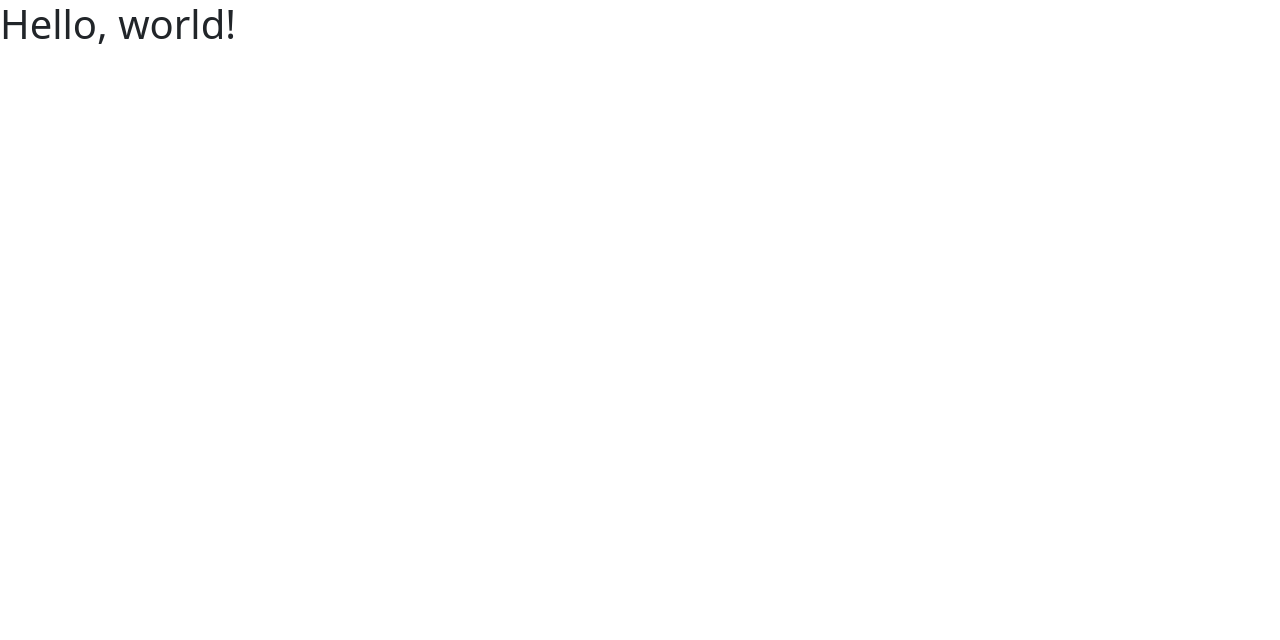
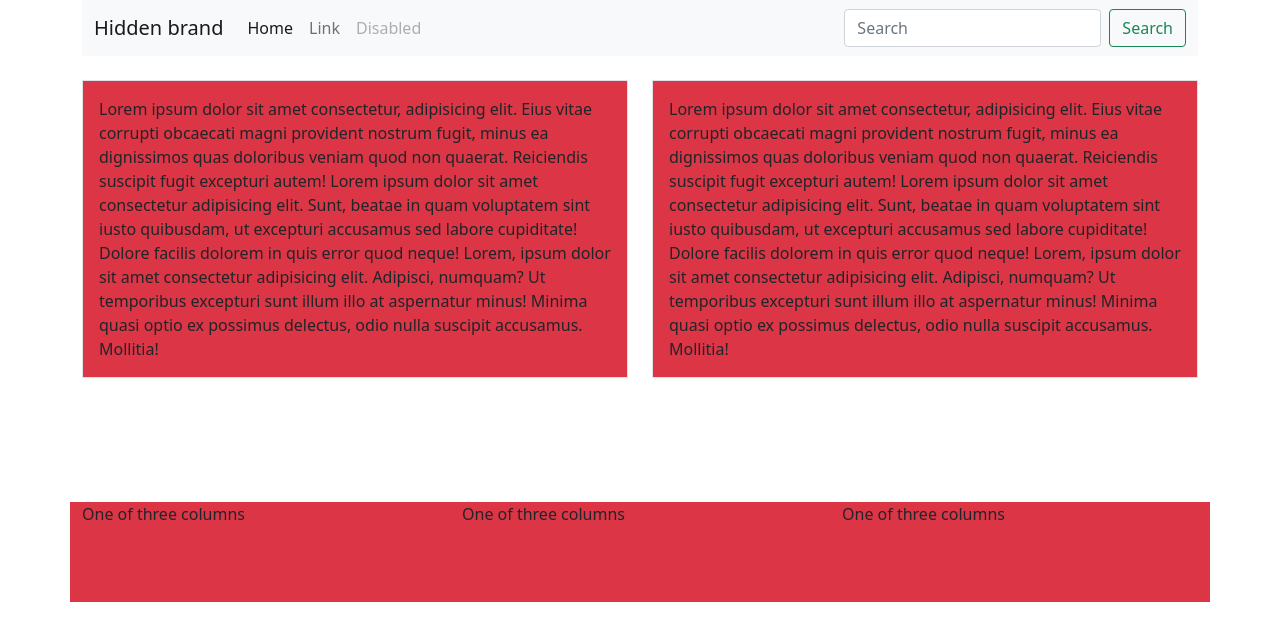
Before and after one commit to Tabspear/bootstrap-boilerplate, a plain HTML site: page html/index.html in a window 1280 px wide. Drawn offline with nearby package versions, Linux system fonts and the light colour scheme; files that its build step writes are made by us from their sources.

Commit message:
Day-four

```diff
--- a/css/style.css
+++ b/css/style.css
@@ -0,0 +1,8 @@
+html, body {
+    height: 100%;
+  }
+
+  .footer {
+      height: 100px;
+      margin-top: 100px;
+  }
--- a/html/index.html
+++ b/html/index.html
@@ -1,27 +1,129 @@
-<!doctype html>
+<!DOCTYPE html>
 <html lang="en">
   <head>
     <!-- Required meta tags -->
-    <meta charset="utf-8">
-    <meta name="viewport" content="width=device-width, initial-scale=1">
+    <meta charset="utf-8" />
+    <meta name="viewport" content="width=device-width, initial-scale=1" />
 
     <!-- Bootstrap CSS -->
-    <link href="https://cdn.jsdelivr.net/npm/bootstrap@5.1.3/dist/css/bootstrap.min.css" rel="stylesheet" integrity="sha384-1BmE4kWBq78iYhFldvKuhfTAU6auU8tT94WrHftjDbrCEXSU1oBoqyl2QvZ6jIW3" crossorigin="anonymous">
-    <link rel="stylesheet" href="./style.css">
+    <link
+      href="https://cdn.jsdelivr.net/npm/bootstrap@5.1.3/dist/css/bootstrap.min.css"
+      rel="stylesheet"
+      integrity="sha384-1BmE4kWBq78iYhFldvKuhfTAU6auU8tT94WrHftjDbrCEXSU1oBoqyl2QvZ6jIW3"
+      crossorigin="anonymous"
+    />
+    <link rel="stylesheet" href="../css/style.css" />
     <title>Hello, world!</title>
   </head>
   <body>
-    <h1>Hello, world!</h1>
-
     <!-- Optional JavaScript; choose one of the two! -->
 
     <!-- Option 1: Bootstrap Bundle with Popper -->
-    <script src="https://cdn.jsdelivr.net/npm/bootstrap@5.1.3/dist/js/bootstrap.bundle.min.js" integrity="sha384-ka7Sk0Gln4gmtz2MlQnikT1wXgYsOg+OMhuP+IlRH9sENBO0LRn5q+8nbTov4+1p" crossorigin="anonymous"></script>
+    <script
+      src="https://cdn.jsdelivr.net/npm/bootstrap@5.1.3/dist/js/bootstrap.bundle.min.js"
+      integrity="sha384-ka7Sk0Gln4gmtz2MlQnikT1wXgYsOg+OMhuP+IlRH9sENBO0LRn5q+8nbTov4+1p"
+      crossorigin="anonymous"
+    ></script>
 
     <!-- Option 2: Separate Popper and Bootstrap JS -->
     <!--
     <script src="https://cdn.jsdelivr.net/npm/@popperjs/core@2.10.2/dist/umd/popper.min.js" integrity="sha384-7+zCNj/IqJ95wo16oMtfsKbZ9ccEh31eOz1HGyDuCQ6wgnyJNSYdrPa03rtR1zdB" crossorigin="anonymous"></script>
     <script src="https://cdn.jsdelivr.net/npm/bootstrap@5.1.3/dist/js/bootstrap.min.js" integrity="sha384-QJHtvGhmr9XOIpI6YVutG+2QOK9T+ZnN4kzFN1RtK3zEFEIsxhlmWl5/YESvpZ13" crossorigin="anonymous"></script>
     -->
+    <div class="container">
+      <nav class="navbar navbar-expand-lg navbar-light bg-light">
+        <div class="container-fluid">
+          <button
+            class="navbar-toggler"
+            type="button"
+            data-bs-toggle="collapse"
+            data-bs-target="#navbarTogglerDemo01"
+            aria-controls="navbarTogglerDemo01"
+            aria-expanded="false"
+            aria-label="Toggle navigation"
+          >
+            <span class="navbar-toggler-icon"></span>
+          </button>
+          <div class="collapse navbar-collapse" id="navbarTogglerDemo01">
+            <a class="navbar-brand" href="#">Hidden brand</a>
+            <ul class="navbar-nav me-auto mb-2 mb-lg-0">
+              <li class="nav-item">
+                <a class="nav-link active" aria-current="page" href="#">Home</a>
+              </li>
+              <li class="nav-item">
+                <a class="nav-link" href="#">Link</a>
+              </li>
+              <li class="nav-item">
+                <a class="nav-link disabled">Disabled</a>
+              </li>
+            </ul>
+            <form class="d-flex">
+              <input
+                class="form-control me-2"
+                type="search"
+                placeholder="Search"
+                aria-label="Search"
+              />
+              <button class="btn btn-outline-success" type="submit">
+                Search
+              </button>
+            </form>
+          </div>
+        </div>
+      </nav>
+    </div>
+    <div class="container py-4">
+      <div class="row gy-5">
+        <div class="col-6">
+          <div class="p-3 border bg-danger h-100">
+            Lorem ipsum dolor sit amet consectetur, adipisicing elit. Eius vitae
+            corrupti obcaecati magni provident nostrum fugit, minus ea
+            dignissimos quas doloribus veniam quod non quaerat. Reiciendis
+            suscipit fugit excepturi autem! Lorem ipsum dolor sit amet
+            consectetur adipisicing elit. Sunt, beatae in quam voluptatem sint
+            iusto quibusdam, ut excepturi accusamus sed labore cupiditate!
+            Dolore facilis dolorem in quis error quod neque! Lorem, ipsum dolor
+            sit amet consectetur adipisicing elit. Adipisci, numquam? Ut
+            temporibus excepturi sunt illum illo at aspernatur minus! Minima
+            quasi optio ex possimus delectus, odio nulla suscipit accusamus.
+            Mollitia!
+          </div>
+        </div>
+        <div class="col-6">
+          <div class="p-3 border bg-danger">
+            Lorem ipsum dolor sit amet consectetur, adipisicing elit. Eius vitae
+            corrupti obcaecati magni provident nostrum fugit, minus ea
+            dignissimos quas doloribus veniam quod non quaerat. Reiciendis
+            suscipit fugit excepturi autem! Lorem ipsum dolor sit amet
+            consectetur adipisicing elit. Sunt, beatae in quam voluptatem sint
+            iusto quibusdam, ut excepturi accusamus sed labore cupiditate!
+            Dolore facilis dolorem in quis error quod neque! Lorem, ipsum dolor
+            sit amet consectetur adipisicing elit. Adipisci, numquam? Ut
+            temporibus excepturi sunt illum illo at aspernatur minus! Minima
+            quasi optio ex possimus delectus, odio nulla suscipit accusamus.
+            Mollitia!
+          </div>
+        </div>
+      </div>
+    </div>
+
+    <footer class= "site-footer">
+      <div class="container bg-danger footer">
+        <div class="row align-items-start">
+          <div class="col-md-4">
+            One of three columns
+          </div>
+          <div class="col-md-4">
+            One of three columns
+          </div>
+          <div class="col-md-4">
+            One of three columns
+          </div>
+        </div>
+      </div>
+
+    </footer>
+
+
   </body>
 </html>
```
Also changed, not shown: index.html (added, +27 -0 lines), img/img.png (added), style.css (added), 1 other file.
